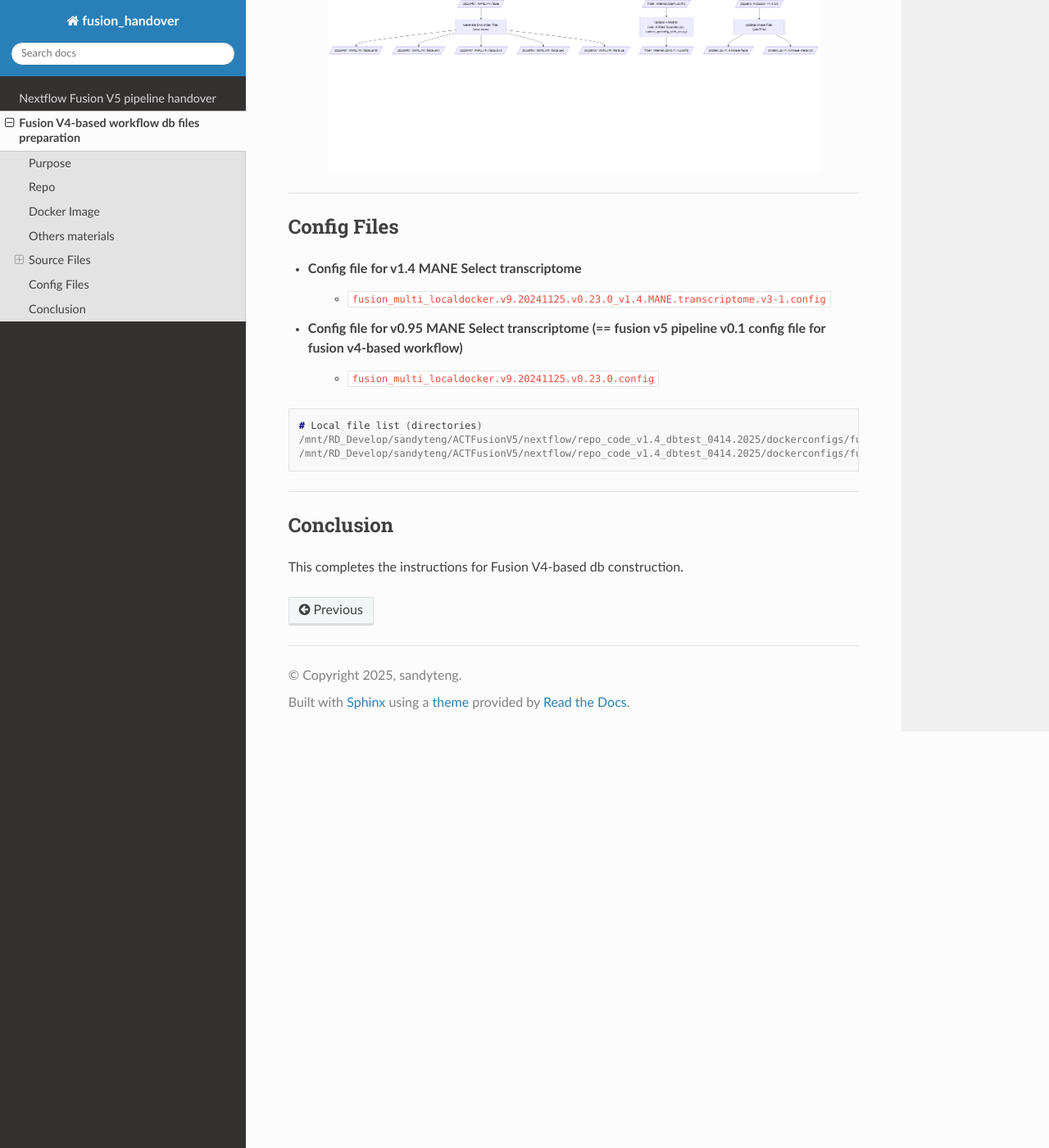
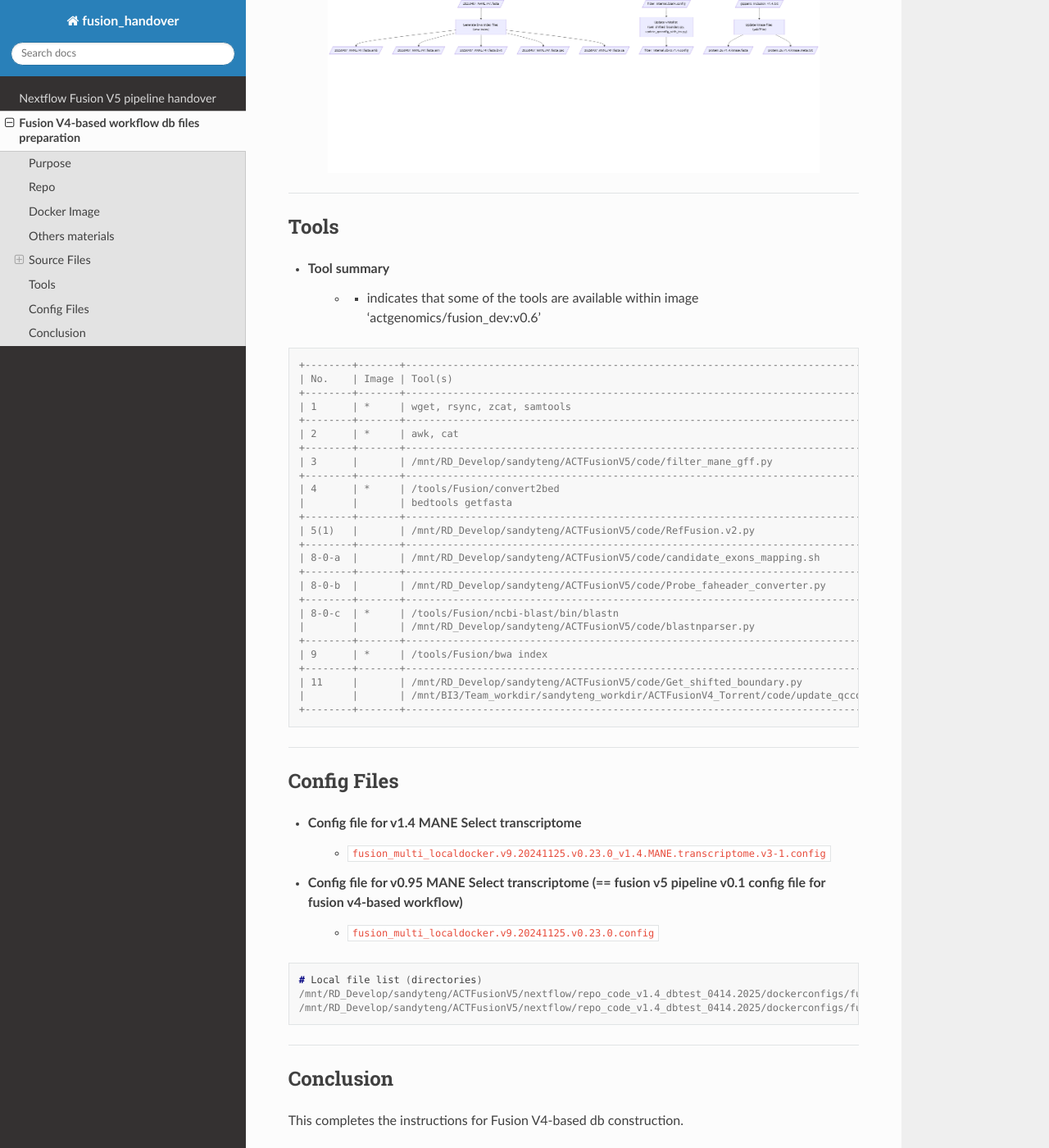
Before and after one commit to sandyteng/fusion_handover, a Sphinx documentation site: the page built from source/dp_prep_fusionv4.rst, in a window 1280 px wide and 1400 px high, scrolled down 2600 px. Shown: the whole window at 82% size. Built offline with Sphinx 7.4.7 and the Read the Docs theme 3.1.0, drawn with Linux system fonts in a browser that asks for light colours.

Commit message:
add tool directory for fusion v4 db preparation

```diff
--- a/source/dp_prep_fusionv4.rst
+++ b/source/dp_prep_fusionv4.rst
@@ -94,6 +94,44 @@ Workflows
 -----
 
 -----------------
+Tools
+-----------------
+
+- **Tool summary**
+    - * indicates that some of the tools are available within image 'actgenomics/fusion_dev:v0.6'
+
+.. code-block:: console
+
+    +--------+-------+--------------------------------------------------------------------------------------------------------------------+
+    | No.    | Image | Tool(s)                                                                                                           |
+    +--------+-------+--------------------------------------------------------------------------------------------------------------------+
+    | 1      | *     | wget, rsync, zcat, samtools                                                                                       |
+    +--------+-------+--------------------------------------------------------------------------------------------------------------------+
+    | 2      | *     | awk, cat                                                                                                          |
+    +--------+-------+--------------------------------------------------------------------------------------------------------------------+
+    | 3      |       | /mnt/RD_Develop/sandyteng/ACTFusionV5/code/filter_mane_gff.py                                                     |
+    +--------+-------+--------------------------------------------------------------------------------------------------------------------+
+    | 4      | *     | /tools/Fusion/convert2bed                                                                                         |
+    |        |       | bedtools getfasta                                                                                                 |
+    +--------+-------+--------------------------------------------------------------------------------------------------------------------+
+    | 5(1)   |       | /mnt/RD_Develop/sandyteng/ACTFusionV5/code/RefFusion.v2.py                                                        |
+    +--------+-------+--------------------------------------------------------------------------------------------------------------------+
+    | 8-0-a  |       | /mnt/RD_Develop/sandyteng/ACTFusionV5/code/candidate_exons_mapping.sh                                            |
+    +--------+-------+--------------------------------------------------------------------------------------------------------------------+
+    | 8-0-b  |       | /mnt/RD_Develop/sandyteng/ACTFusionV5/code/Probe_faheader_converter.py                                            |
+    +--------+-------+--------------------------------------------------------------------------------------------------------------------+
+    | 8-0-c  | *     | /tools/Fusion/ncbi-blast/bin/blastn                                                                               |
+    |        |       | /mnt/RD_Develop/sandyteng/ACTFusionV5/code/blastnparser.py                                                        |
+    +--------+-------+--------------------------------------------------------------------------------------------------------------------+
+    | 9      | *     | /tools/Fusion/bwa index                                                                                           |
+    +--------+-------+--------------------------------------------------------------------------------------------------------------------+
+    | 11     |       | /mnt/RD_Develop/sandyteng/ACTFusionV5/code/Get_shifted_boundary.py                                                |
+    |        |       | /mnt/BI3/Team_workdir/sandyteng_workdir/ACTFusionV4_Torrent/code/update_qcconfig_with_tsv.py                     |
+    +--------+-------+--------------------------------------------------------------------------------------------------------------------+
+
+----
+
+-----------------
 Config Files
 -----------------
 - **Config file for v1.4 MANE Select transcriptome**
```
Also changed, not shown: 3 other files.
